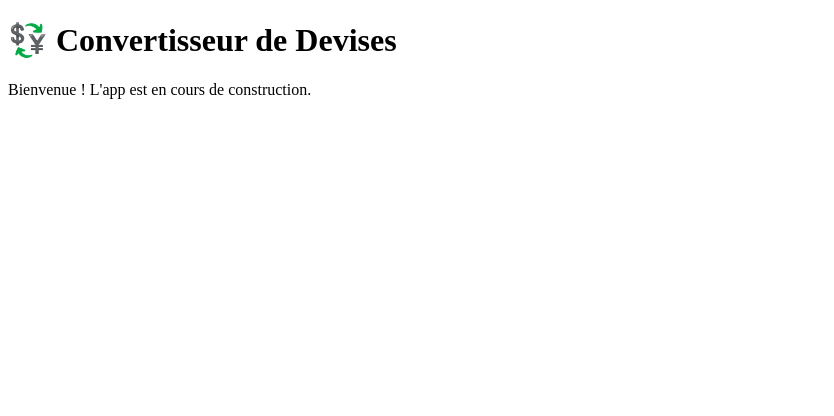
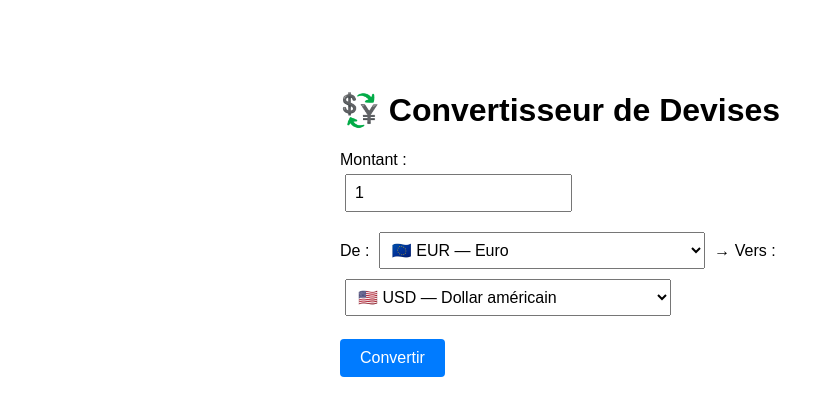
Before and after one commit to Fred0242/currency_converter, a Django app: page / in a window 1280 px wide. Shown: the top 416 px of the page, without its empty margins (0-834 px from the left). Run offline with Django 5.2, Linux system fonts and the light colour scheme.

Commit message:
feat: ajout drapeaux, XAF et gestion migrations

```diff
--- /dev/null
+++ b/converter/services.py
@@ -0,0 +1,27 @@
+import requests
+
+SUPPORTED_CURRENCIES = [
+    {'code': 'EUR', 'flag': '🇪🇺', 'name': 'Euro'},
+    {'code': 'USD', 'flag': '🇺🇸', 'name': 'Dollar américain'},
+    {'code': 'GBP', 'flag': '🇬🇧', 'name': 'Livre sterling'},
+    {'code': 'JPY', 'flag': '🇯🇵', 'name': 'Yen japonais'},
+    {'code': 'CHF', 'flag': '🇨🇭', 'name': 'Franc suisse'},
+    {'code': 'CAD', 'flag': '🇨🇦', 'name': 'Dollar canadien'},
+    {'code': 'AUD', 'flag': '🇦🇺', 'name': 'Dollar australien'},
+    {'code': 'XAF', 'flag': '🇨🇬', 'name': 'Franc CFA (Afrique Centrale)'},
+]
+
+def get_exchange_rate(from_currency: str, to_currency: str) -> float | None:
+    """
+    Récupère le taux de change entre deux devises.
+    Retourne le taux ou None en cas d'erreur.
+    """
+    try:
+        url = f'https://api.frankfurter.app/latest?from={from_currency}&to={to_currency}'
+        response = requests.get(url, timeout=5)
+        response.raise_for_status()
+        data = response.json()
+        return data['rates'][to_currency]
+    except requests.exceptions.RequestException as e:
+        print(f"Erreur API: {e}")
+        return None
--- a/converter/templates/converter/home.html
+++ b/converter/templates/converter/home.html
@@ -3,9 +3,68 @@
 <head>
     <meta charset="UTF-8">
     <title>Currency Converter</title>
+    <style>
+        body { font-family: Arial, sans-serif; max-width: 600px; margin: 50px auto; padding: 20px; }
+        select, input { padding: 8px; margin: 5px; font-size: 16px; }
+        button { padding: 10px 20px; background: #007bff; color: white; border: none; cursor: pointer; font-size: 16px; border-radius: 4px; }
+        button:hover { background: #0056b3; }
+        .result { background: #f0f8ff; padding: 20px; margin-top: 20px; border-radius: 8px; }
+        .error { background: #fff0f0; color: red; padding: 20px; margin-top: 20px; border-radius: 8px; }
+        .result h2 { margin-top: 0; }
+    </style>
 </head>
 <body>
     <h1>💱 Convertisseur de Devises</h1>
-    <p>Bienvenue ! L'app est en cours de construction.</p>
+
+    <form method="POST">
+        {% csrf_token %}
+
+        <div>
+            <label>Montant :</label><br>
+            <input type="number" name="amount" value="1" min="0.01" step="0.01" required>
+        </div>
+
+        <div style="margin-top: 10px;">
+            <label>De :</label>
+            <select name="from_currency">
+                {% for currency in currencies %}
+                    <option value="{{ currency.code }}">
+                        {{ currency.flag }} {{ currency.code }} — {{ currency.name }}
+                    </option>
+                {% endfor %}
+            </select>
+
+            <label>→ Vers :</label>
+            <select name="to_currency">
+                {% for currency in currencies %}
+                    <option value="{{ currency.code }}" {% if currency.code == 'USD' %}selected{% endif %}>
+                        {{ currency.flag }} {{ currency.code }} — {{ currency.name }}
+                    </option>
+                {% endfor %}
+            </select>
+        </div>
+
+        <br>
+        <button type="submit">Convertir</button>
+    </form>
+
+    {% if error %}
+        <div class="error">⚠️ {{ error }}</div>
+    {% endif %}
+
+    {% if result %}
+        <div class="result">
+            <h2>Résultat</h2>
+            <p style="font-size: 1.3em;">
+                <strong>{{ result.amount }} {{ result.from.flag }} {{ result.from.code }}</strong>
+                =
+                <strong>{{ result.converted }} {{ result.to.flag }} {{ result.to.code }}</strong>
+            </p>
+            <p style="color: #555;">
+                {{ result.from.flag }} {{ result.from.name }} → {{ result.to.flag }} {{ result.to.name }}
+            </p>
+        </div>
+    {% endif %}
+
 </body>
 </html>
--- a/converter/views.py
+++ b/converter/views.py
@@ -1,5 +1,63 @@
 from django.shortcuts import render
+from .services import get_exchange_rate, SUPPORTED_CURRENCIES
 
-def converter_home (request):
-    """Page principale du convertisseur de devises"""
-    return render(request, 'converter/home.html')
+# Taux fixe officiel XAF/EUR (parité fixe depuis 1999)
+XAF_PER_EUR = 655.957
+
+def convert_with_xaf(from_currency: str, to_currency: str, amount: float) -> float | None:
+    """Gère les conversions impliquant le XAF via l'EUR comme pivot."""
+
+    if from_currency == 'XAF' and to_currency == 'XAF':
+        return amount
+
+    if from_currency == 'XAF':
+        # XAF → EUR → devise cible
+        amount_in_eur = amount / XAF_PER_EUR
+        if to_currency == 'EUR':
+            return round(amount_in_eur, 2)
+        rate = get_exchange_rate('EUR', to_currency)
+        return round(amount_in_eur * rate, 2) if rate else None
+
+    if to_currency == 'XAF':
+        # devise source → EUR → XAF
+        if from_currency == 'EUR':
+            return round(amount * XAF_PER_EUR, 2)
+        rate = get_exchange_rate(from_currency, 'EUR')
+        return round(amount * rate * XAF_PER_EUR, 2) if rate else None
+
+    # Conversion normale sans XAF
+    rate = get_exchange_rate(from_currency, to_currency)
+    return round(amount * rate, 2) if rate else None
+
+
+def converter_home(request):
+    """Page principale du convertisseur de devises."""
+    result = None
+    error = None
+
+    # Dictionnaire pour accéder facilement aux infos par code
+    currencies_by_code = {c['code']: c for c in SUPPORTED_CURRENCIES}
+
+    if request.method == 'POST':
+        from_currency = request.POST.get('from_currency')
+        to_currency = request.POST.get('to_currency')
+        amount = float(request.POST.get('amount', 1))
+
+        converted = convert_with_xaf(from_currency, to_currency, amount)
+
+        if converted is not None:
+            result = {
+                'from': currencies_by_code[from_currency],
+                'to': currencies_by_code[to_currency],
+                'amount': amount,
+                'converted': converted,
+            }
+        else:
+            error = "Impossible de récupérer les taux de change. Réessaie plus tard."
+
+    context = {
+        'currencies': SUPPORTED_CURRENCIES,
+        'result': result,
+        'error': error,
+    }
+    return render(request, 'converter/home.html', context)
```
Also changed, not shown: requirements.txt (added, +8 -0 lines).
